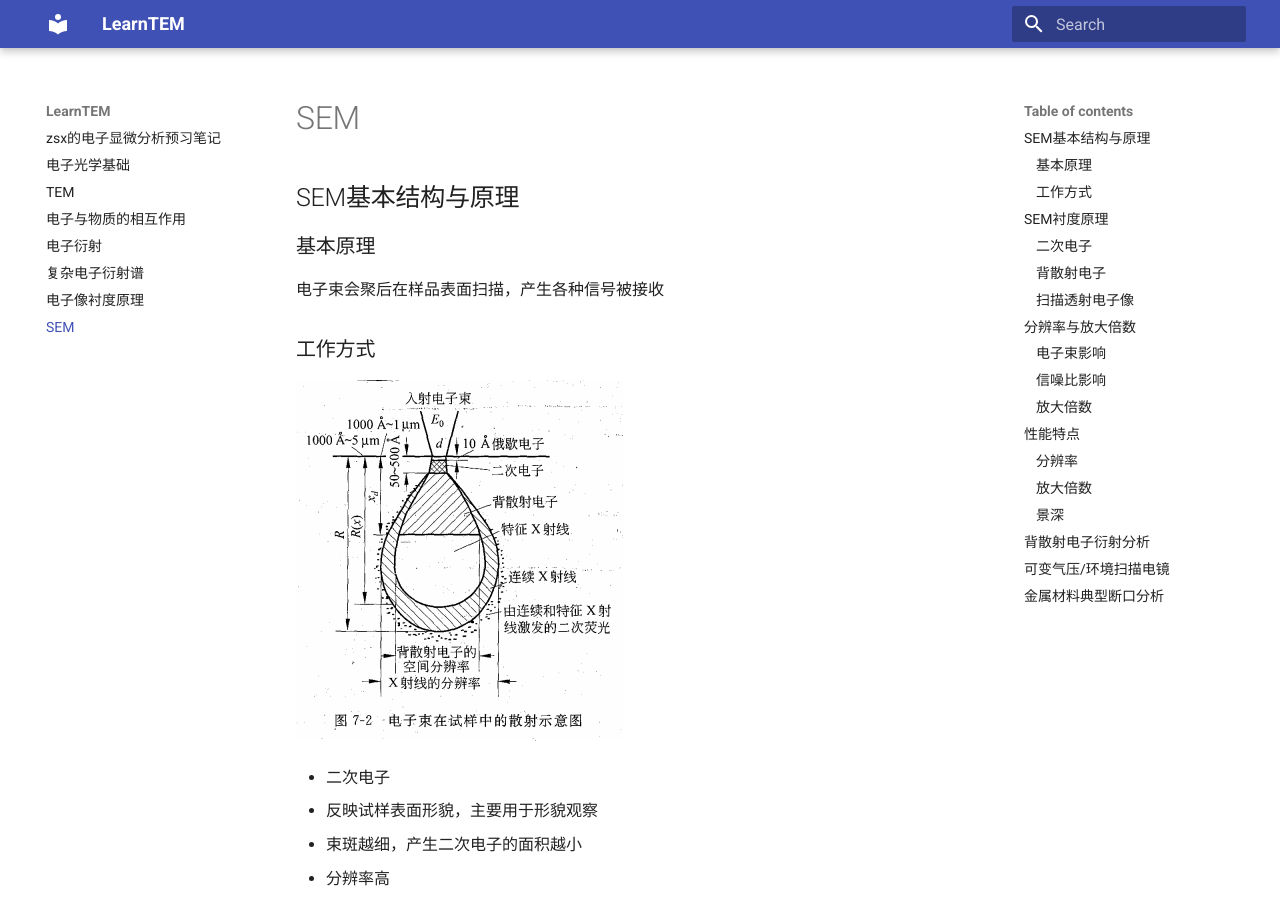
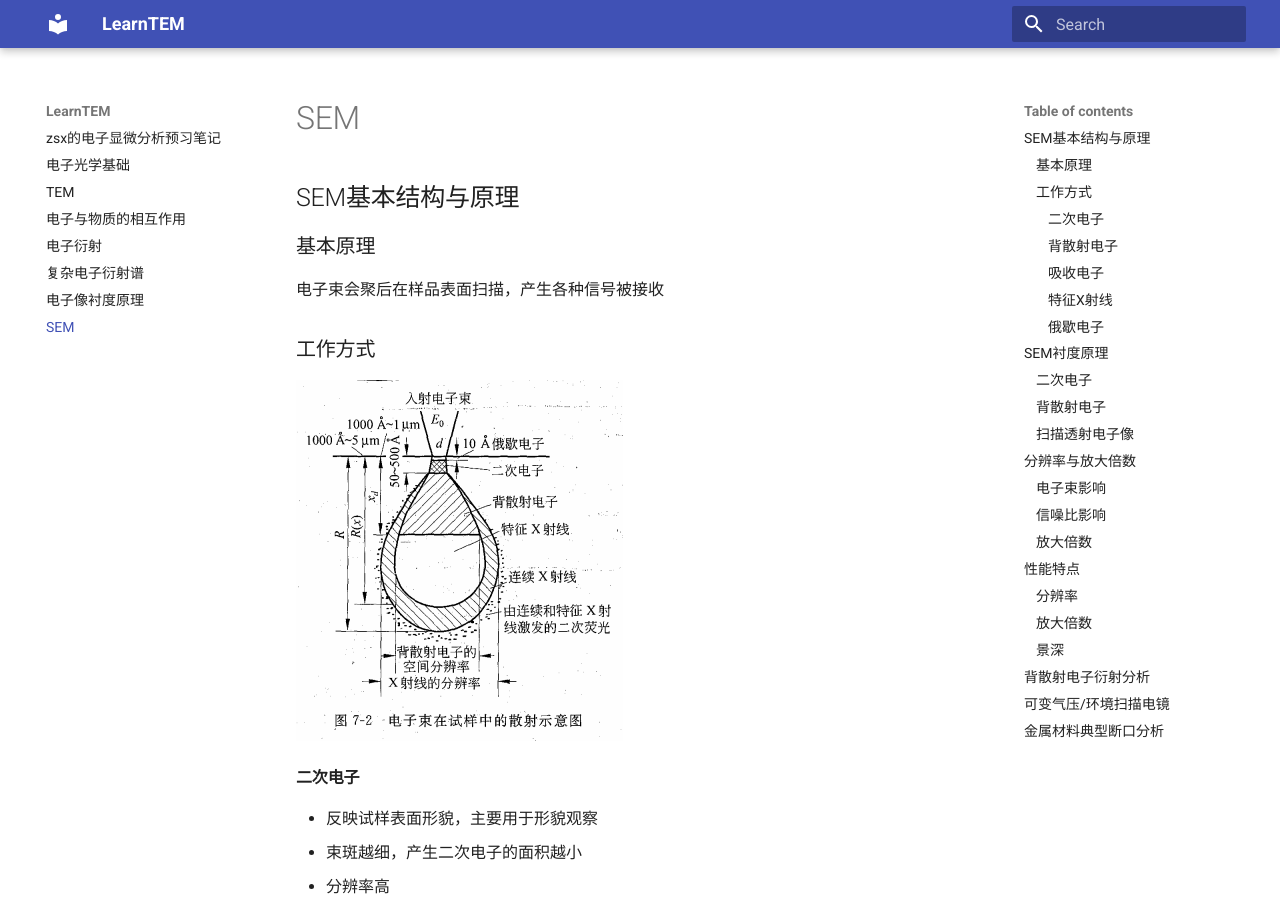
Before and after one commit to LearnTEM/basicTEM, an MkDocs documentation site: the page built from docs/第7章-SEM.md, in a window 1280 px wide and 900 px high. Built offline with MkDocs 1.6.1 and Material for MkDocs 9.7.7, drawn with Linux system fonts in a browser that asks for light colours.

Commit message:
Fix：list -> ####

```diff
--- a/docs/第7章-SEM.md
+++ b/docs/第7章-SEM.md
@@ -10,22 +10,22 @@
 
 ![image-20221217210426954](第7章-SEM-img/image-20221217210426954.png)
 
-- 二次电子
+#### 二次电子
   - 反映试样表面形貌，主要用于形貌观察
   - 束斑越细，产生二次电子的面积越小
   - 分辨率高
 
-- 背散射电子
+#### 背散射电子
   - 入射电子在试样中受到原子核卢瑟福散射而形成的**大角度散射电子**
   - 分辨率较低（薄样品在TEM里做扫描透射像的分辨率也不低）
   - 对试样的原子序数变化敏感，产额随原子序数增加而增加，适合观察成分的空间分布
   - 衬度主要与原子序数有关，与表面形貌也有一定的关系
   - 能反映试样离表面较深处的情况
 
-- 吸收电子
+#### 吸收电子
   - 与二次电子、背散射电子相反
 
-- 特征X射线
+#### 特征X射线
   - 外层向内层跃迁，同时放出特征X射线
 
 
@@ -34,7 +34,7 @@
     $$
 
 
-- 俄歇电子
+#### 俄歇电子
   - 给出表面信息，SEM中用的不多
 
 ## SEM衬度原理
```
